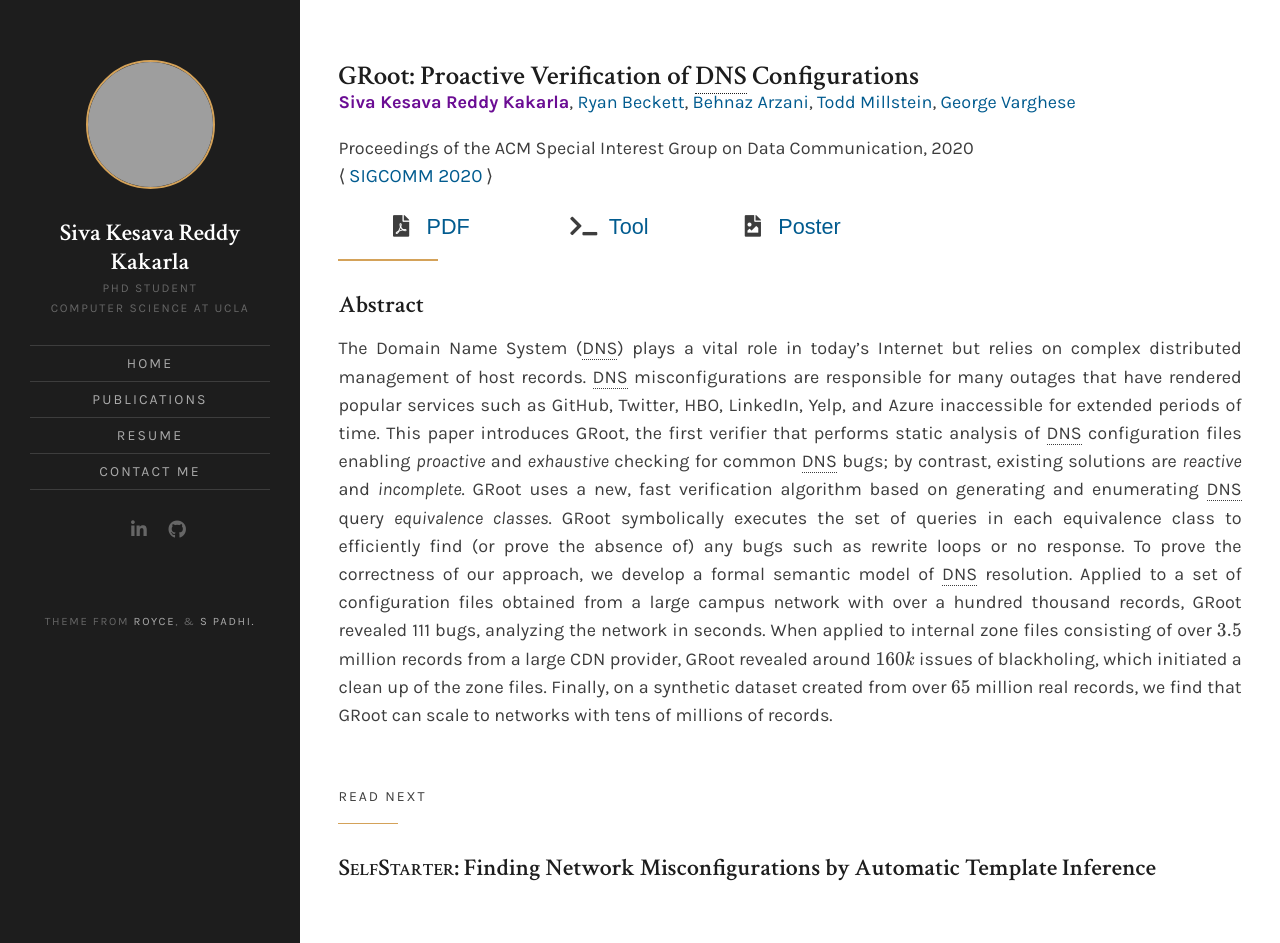
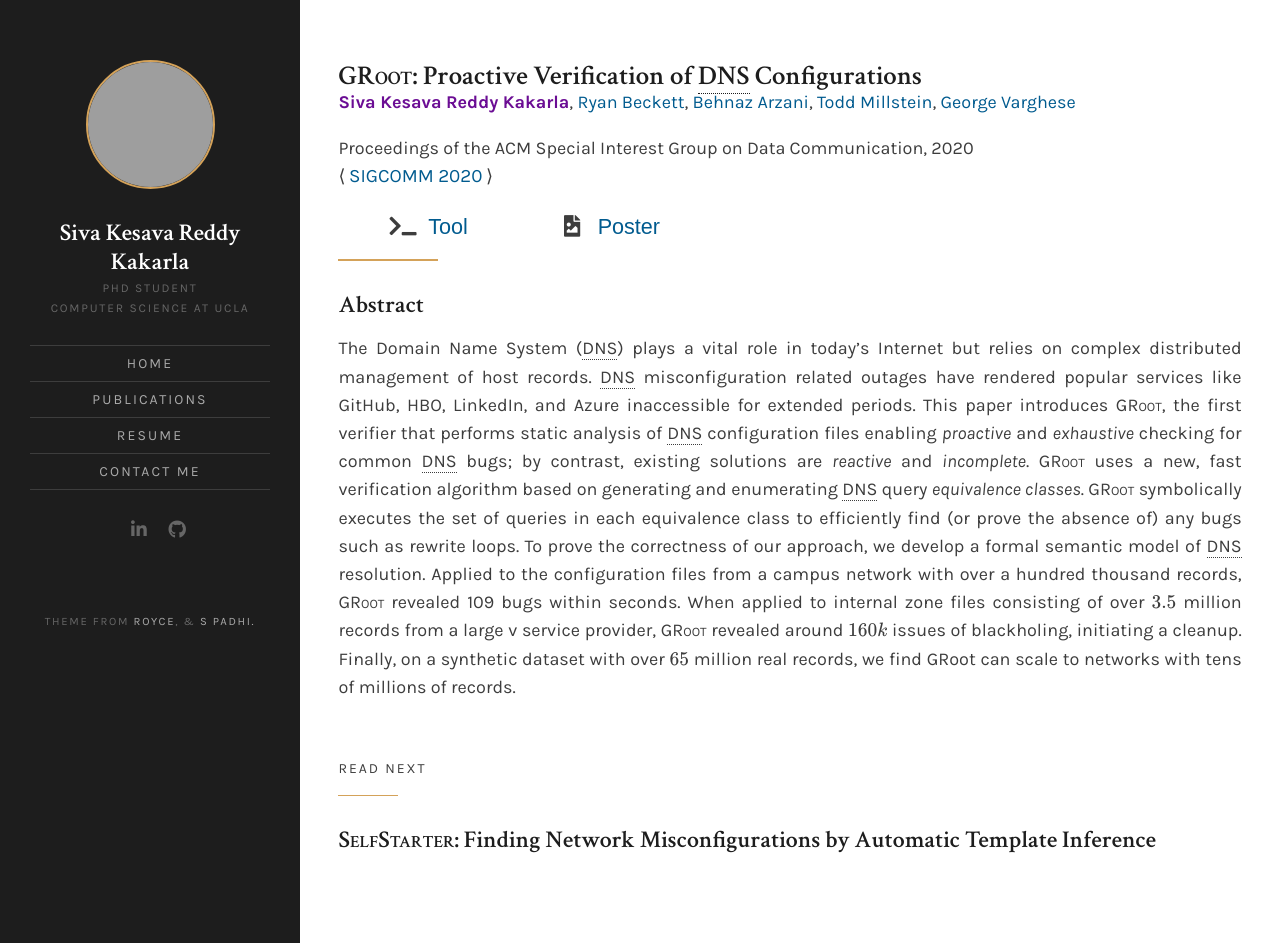
Before and after one commit to SivaKesava1/sivakesava1.github.io, a Jekyll site: the page built from _projects/5-groot.md, in a window 1280 px wide and 943 px high. Built offline with Jekyll 4.4.1, drawn with Linux system fonts in a browser that asks for light colours; nearby versions of some CDN libraries; a style sheet for code colours, icons or effects is not loaded; grey boxes are pictures that could not be loaded.

```diff
--- a/_projects/5-groot.md
+++ b/_projects/5-groot.md
@@ -16,31 +16,30 @@ target:
     link: 'https://conferences.sigcomm.org/sigcomm/2020/'
 
 links:
-    PDF: '%BASE_URL%/assets/pdf/nsdi20_selfstarter.pdf'
+    # PDF: '%BASE_URL%/assets/pdf/nsdi20_selfstarter.pdf'
     Tool: 'https://github.com/dns-groot/groot'
     Poster: /assets/pdf/Poster2019.pdf
 ---
 
 #### Abstract
 
-The Domain Name System (DNS) plays a vital role in today’s Internet but relies on complex distributed management of host records.
-DNS misconfigurations are responsible for many outages that have
-rendered popular services such as GitHub, Twitter, HBO, LinkedIn,
-Yelp, and Azure inaccessible for extended periods of time. This
-paper introduces GRoot, the first verifier that performs static analysis of DNS configuration files enabling _proactive_ and _exhaustive_
+The Domain Name System (DNS) plays a vital role in today’s Internet but relies on complex distributed management of host records. DNS
+misconfiguration related outages have rendered popular services
+like GitHub, HBO, LinkedIn, and Azure inaccessible for extended periods.
+This paper introduces =sc^GRoot^sc=, the first verifier that performs static analysis of DNS configuration files enabling _proactive_ and _exhaustive_
 checking for common DNS bugs; by contrast, existing solutions
-are _reactive_ and _incomplete_. GRoot uses a new, fast verification
-algorithm based on generating and enumerating DNS query _equivalence classes_. GRoot symbolically executes the set of queries in each
+are _reactive_ and _incomplete_. =sc^GRoot^sc= uses a new, fast verification
+algorithm based on generating and enumerating DNS query _equivalence classes_. =sc^GRoot^sc= symbolically executes the set of queries in each
 equivalence class to efficiently find (or prove the absence of) any
-bugs such as rewrite loops or no response. To prove the correctness of our approach, we develop a formal semantic model of DNS
-resolution. Applied to a set of configuration files obtained from
-a large campus network with over a hundred thousand records,
-GRoot revealed 111 bugs, analyzing the network in seconds. When
+bugs such as rewrite loops. To prove the correctness of our approach, we develop a formal semantic model of DNS
+resolution. Applied to the configuration files from
+a campus network with over a hundred thousand records,
+=sc^GRoot^sc=  revealed 109 bugs within seconds. When
 applied to internal zone files consisting of over $3.5$ million records
-from a large CDN provider, GRoot revealed around $160k$ issues of
-blackholing, which initiated a clean up of the zone files. Finally,
-on a synthetic dataset created from over $65$ million real records,
-we find that GRoot can scale to networks with tens of millions of
+from a large v service provider, =sc^GRoot^sc=  revealed around $160k$ issues of
+blackholing, initiating a cleanup. Finally,
+on a synthetic dataset with over $65$ million real records,
+we find GRoot can scale to networks with tens of millions of
 records.
 
 {% include common_links.md %}
```
Also changed, not shown: other parts of _projects/5-groot.md (+1 -1 lines), _updates/2019-10~2020-02_msr_contract.md (+2 -2 lines), _updates/2020-05_sigcomm.md (+1 -1 lines), _updates/2020-07_groot_intentionet.md (added, +11 -0 lines).
